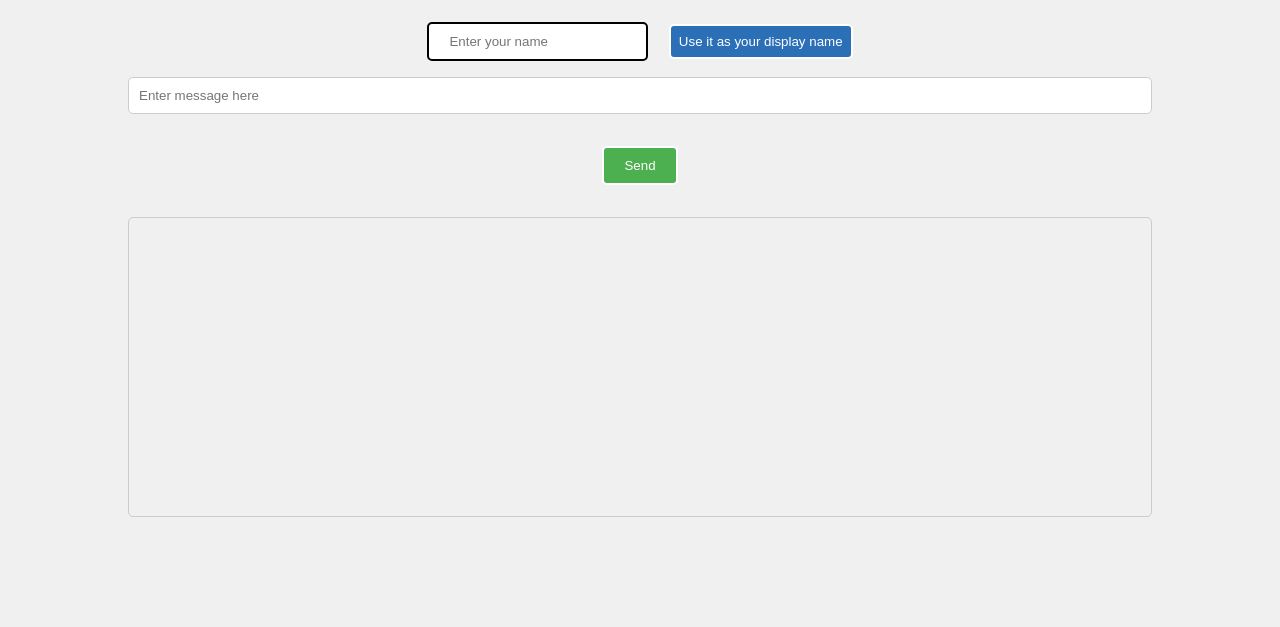
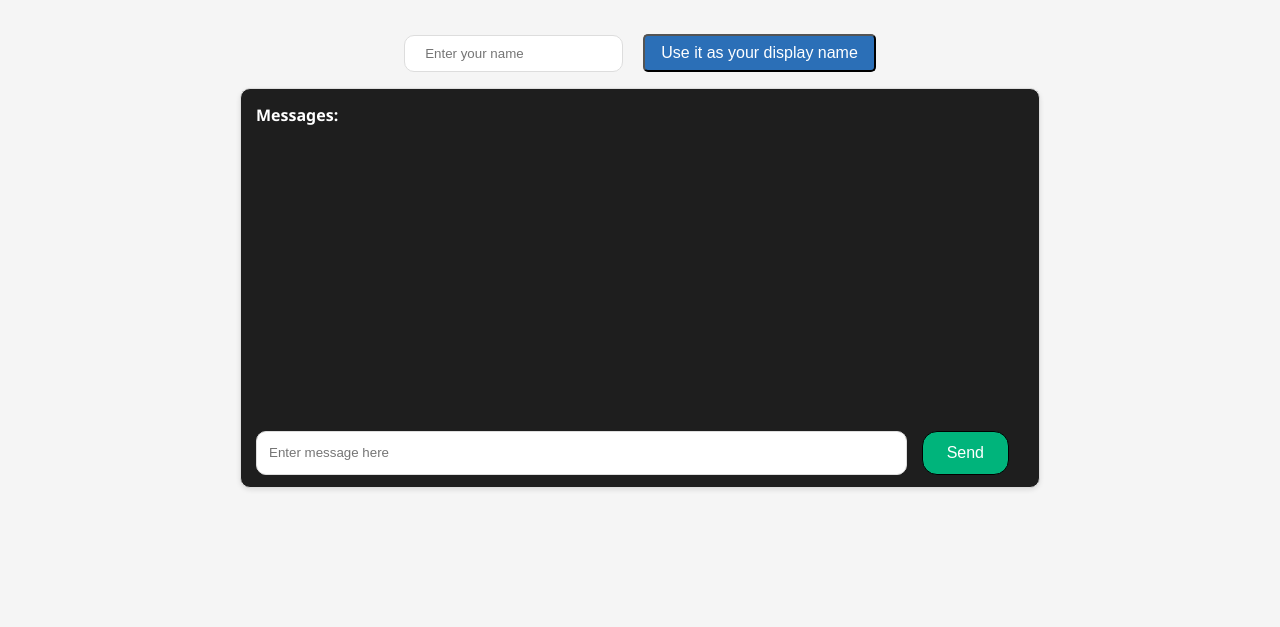
Before and after one commit to Tanmaykumar0162/Mini-Project, a website: page public/index.html in a window 1280 px wide. Shown: the part 173-800 px from the top of the page. Drawn offline with nearby package versions, Linux system fonts and the light colour scheme; no server answers.

Commit message:
version 1.2

```diff
--- a/public/index.html
+++ b/public/index.html
@@ -9,17 +9,23 @@
   </head>
   <body>
     <h1>InfoXchange</h1>
-
+    <div class="main">
     <div class="nm">
-    <input type="text" name="" id="usernm" placeholder="Enter your name" class="nm">
+    <input type="text" name="" id="usernm" placeholder="Enter your name" class="nm" required>
     <button onclick="myFunction()" class="nm btnnm">Use it as your display name</button>
   </div>
 
-    <input type="text" id="message" placeholder="Enter message here" />
-    <button id="send">Send</button>
-    <div id="messages"></div>
+    <!-- <input type="text" id="message" placeholder="Enter message here" required />
+    <button id="send">Send</button> -->
+    <div id="messages">
+      <p style="font-weight: bolder; color:white;">Messages:</p>
+      <div class="send">
+      <input type="text" id="message" placeholder="Enter message here" required />
+      <button id="send">Send</button>
+    </div>
+    </div>
     <div id="users"></div>
-
+  </div>
     <script src="/socket.io/socket.io.js"></script>
     <script>
       const socket = io('http://localhost:9000');
--- a/public/style.css
+++ b/public/style.css
@@ -2,10 +2,13 @@
 
 *{
   box-sizing: border-box;
+  margin: 0;
+  padding: 0;
+
 }
-body {
-  font-family: Arial, sans-serif;
-  background-color: #f0f0f0;
+.main {
+  font-family: 'Segoe UI', Tahoma, Geneva, Verdana, sans-serif;
+  background-color: #f5f5f5;
   display: flex;
   flex-direction: column;
   align-items: center;
@@ -13,47 +16,108 @@ body {
   height: 100vh;
   margin: 0;
 }
+body{
+  font-family: 'Segoe UI', Tahoma, Geneva, Verdana, sans-serif;
+  background-color: #f5f5f5;
+  display: flex;
+  flex-direction: column;
+  justify-content: center;
+  height: 100vh;
+  margin: 0;
+}
 
 #messages {
-  width: 80%;
+  /* width: 90%;
   height: 300px;
   border: 1px solid #ccc;
   border-radius: 5px;
   padding: 10px;
   overflow-y: scroll;
+  background-color: black;
+  color: rgb(0, 255, 0); */
+
+  width: 90%;
+  max-width: 800px;
+  height: 400px;
+  border: 1px solid #ddd;
+  border-radius: 10px;
+  padding: 15px;
+  overflow-y: auto;
+  display: flex;
+  flex-direction: column;
+  background-color: #1e1e1e;
+  color: #00ff00;
+  box-shadow: 0 2px 5px rgba(0, 0, 0, 0.1);
 }
 
 #users {
   width: 80%;
+  max-width: 800px;
   margin-bottom: 10px;
 }
 
 #message {
-  width: 80%;
+  /* width: 80%;
   padding: 10px;
   border: 1px solid #ccc;
   border-radius: 5px;
+  background-color: lightgrey; */
+
+  width: 90%;
+  max-width: 800px;
+  padding: 12px;
+  border: 1px solid #ddd;
+  border-radius: 10px;
+  background-color: #ffffff;
+  color: #333;
 }
 
 #send {
-  background-color: #4CAF50;
+  /* background-color: #4CAF50;
   border: 2px solid white;
   color: white;
   padding: 10px 20px;
   /* border: none; */
-  border-radius: 5px;
+  /* border-radius: 5px;
   cursor: pointer;
-  margin: 2rem;
+  margin: 2rem; */
+
+  background-color: rgb(0, 180, 123);
+  border: 1px solid black;
+  color: #ffffff;
+  padding: 12px 24px;
+  border-radius: 15px;
+  cursor: pointer;
+  margin: 0px 15px;
+  font-size: 16px;
+  transition: background-color 0.3s, transform 0.2s;
 }
+
+#send:hover {
+  background-color: #000000;
+  transform: scale(1.05);
+  border: 1px solid white;
+  cursor: pointer;
+}
+
 
 #usernm{
   padding: 10px 20px;
-  border: 2px solid black;
-  border-radius: 5px;
+  border: 1px solid #ddd;
+  border-radius: 10px;
 }
 
 .message {
-  margin-bottom: 5px;
+  /* margin-bottom: 5px; */
+
+  margin-bottom: 10px;
+  padding: 10px;
+  border-radius: 8px;
+  background-color: #333;
+  color: #00ff00;
+  max-width: 70%;
+  word-wrap: break-word;
+
 }
 
 .nm{
@@ -62,20 +126,45 @@ body {
 }
 
 .btnnm{
-  padding: .5rem;
+  /* padding: .5rem;
   color: white;
   background-color: #2b6fb7;
   border: 2px solid white;
+  border-radius: 5px; */
+
+  padding: 0.5rem 1rem;
+  color: #ffffff;
+  background-color: #2b6fb7;
   border-radius: 5px;
+  text-align: center;
+  text-decoration: none;
+  display: inline-block;
+  font-size: 16px;
+  transition: background-color 0.3s, border-color 0.3s;
 }
 
 .btnnm:hover{
-  border: 2px solid black;
+  /* border: 2px solid black;
+  cursor: pointer; */
+  background-color: #1e4a7b;
+  border-color: #000000;
   cursor: pointer;
 }
 
-#send:hover{
-  border: 2px solid black;
-  cursor: pointer;
+.send{
+  display: flex;
+  position: relative;
+  top: 83%;
+}
 
+h1{
+  text-align: center;
+  background-color: rgba(155, 155, 155, 0.258);
+  padding: .5rem;
+  background: rgba( 255, 255, 255, 0.25 );
+box-shadow: 0 8px 32px 0 rgba( 31, 38, 135, 0.37 );
+backdrop-filter: blur( 4px );
+-webkit-backdrop-filter: blur( 4px );
+border-radius: 10px;
+border: 1px solid rgba( 255, 255, 255, 0.18 );
 }
```
